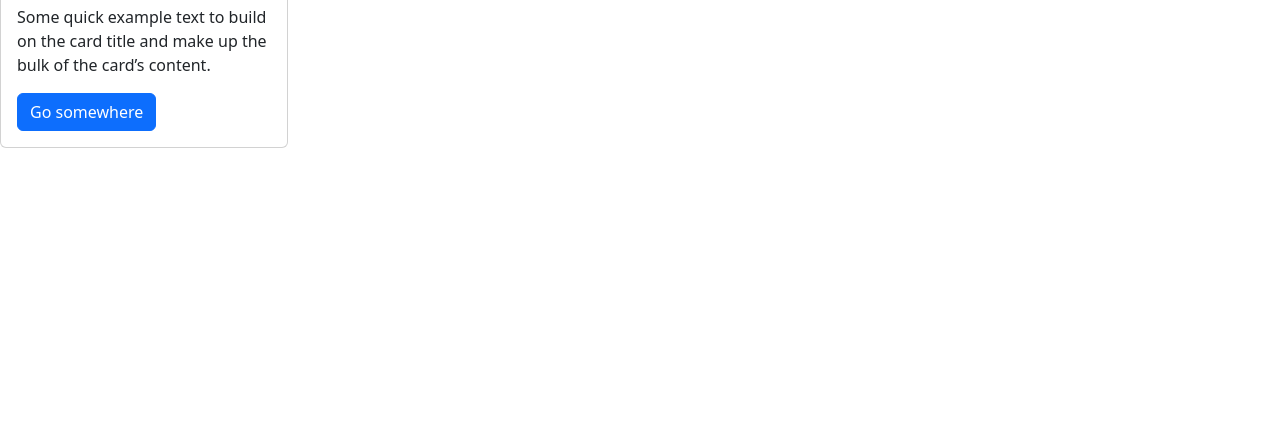
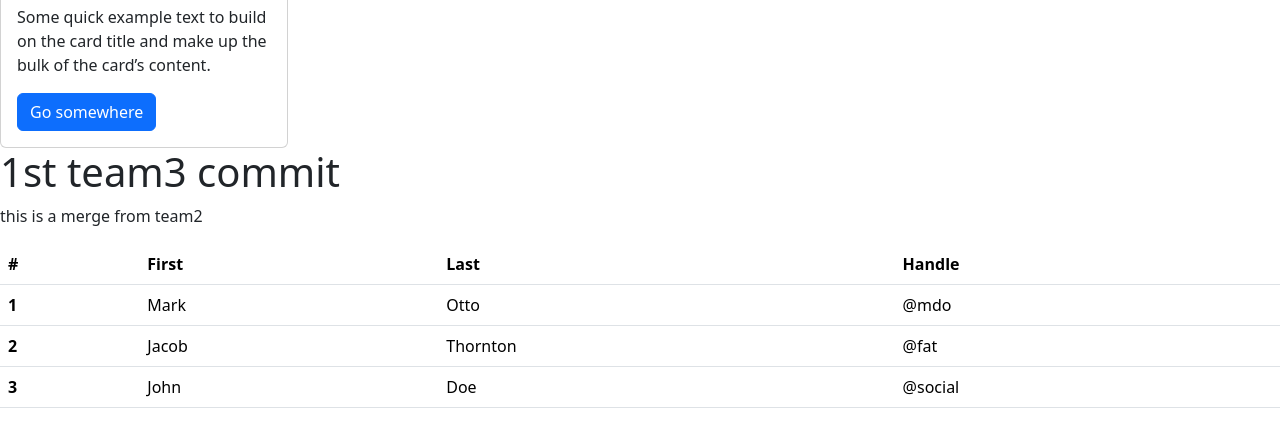
Before and after one commit to Techno-rusuky/new-branch-Git, a plain HTML site: page index.html in a window 1280 px wide. Shown: the part 220-656 px from the top of the page. Drawn offline with nearby package versions, Linux system fonts and the light colour scheme.

Commit message:
team3 1st commit update

```diff
--- a/index.html
+++ b/index.html
@@ -50,6 +50,42 @@
 </div>
 </div>
 
+<!-- team3 merge -->
+ <div >
+     <h1>1st team3 commit</h1>
+        <p>this is a merge from  team2  </p>
+        <table class="table">
+  <thead>
+    <tr>
+      <th scope="col">#</th>
+      <th scope="col">First</th>
+      <th scope="col">Last</th>
+      <th scope="col">Handle</th>
+    </tr>
+  </thead>
+  <tbody>
+    <tr>
+      <th scope="row">1</th>
+      <td>Mark</td>
+      <td>Otto</td>
+      <td>@mdo</td>
+    </tr>
+    <tr>
+      <th scope="row">2</th>
+      <td>Jacob</td>
+      <td>Thornton</td>
+      <td>@fat</td>
+    </tr>
+    <tr>
+      <th scope="row">3</th>
+      <td>John</td>
+      <td>Doe</td>
+      <td>@social</td>
+    </tr>
+  </tbody>
+</table>
+</div>
+
 
 
 
```
